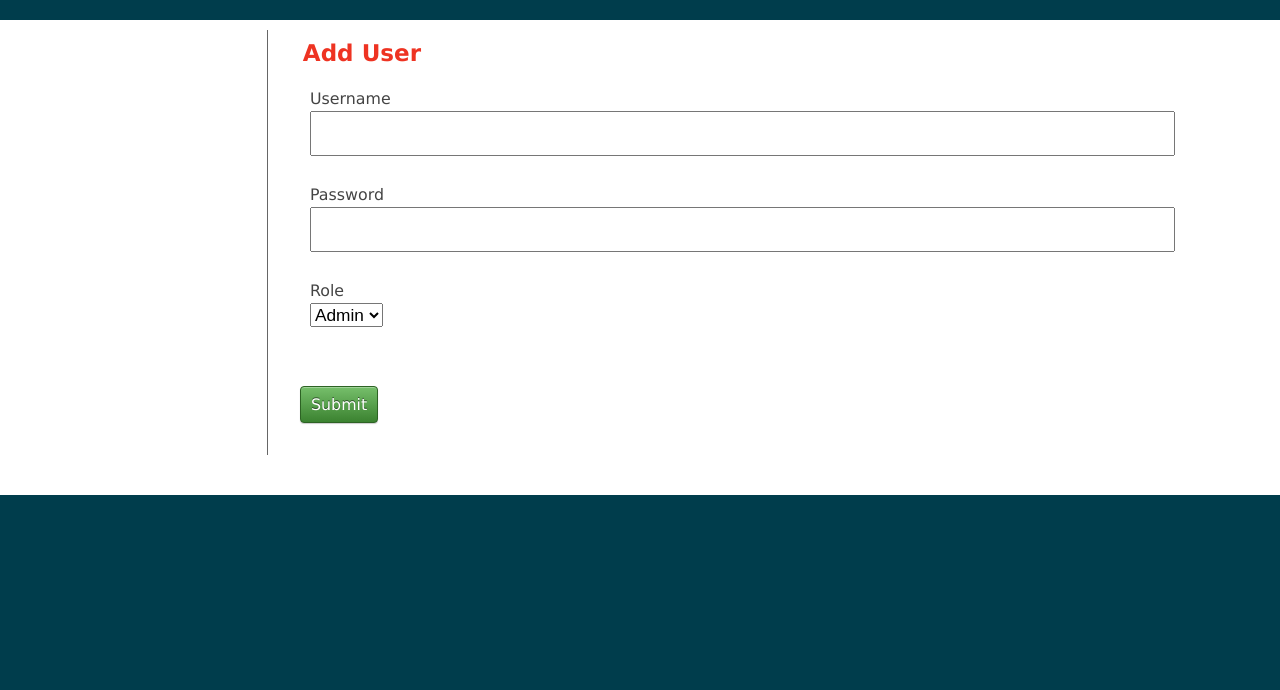
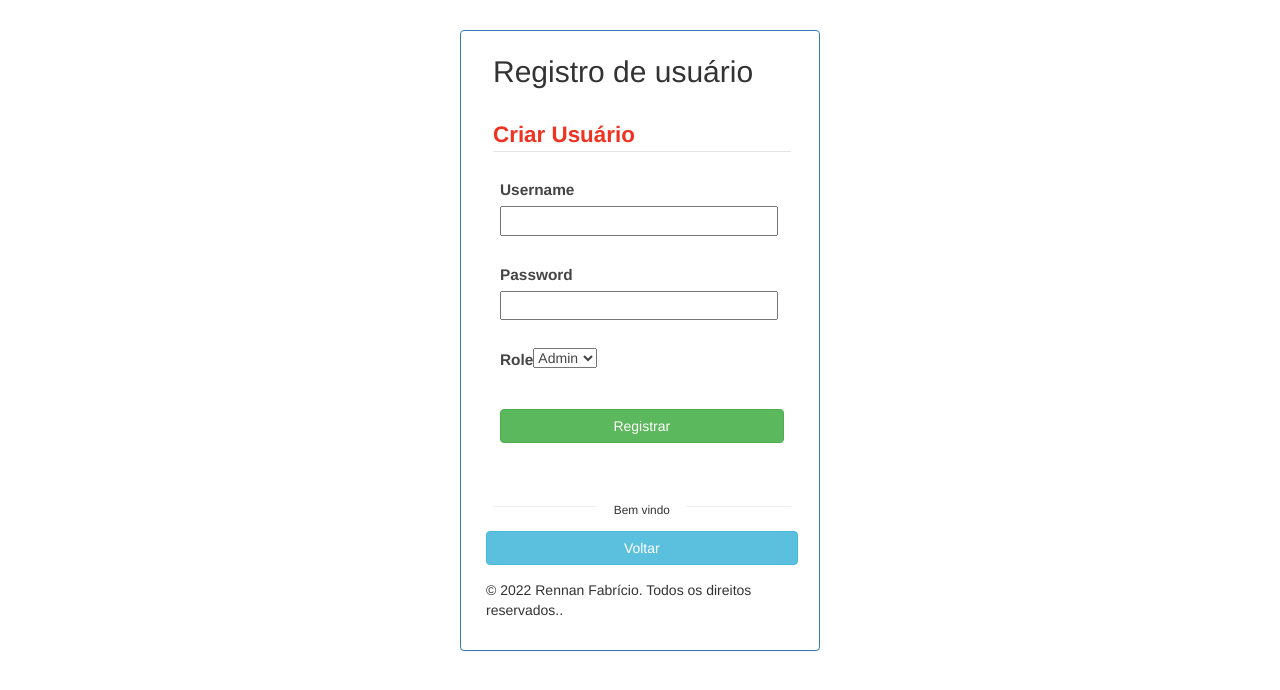
Before and after one commit to rennanf/BlogCake, a CakePHP app: the page made by cakephp-2.10.24/app/View/Users/add.ctp in a window 1280 px wide. Shown: the top 690 px of the page. Run offline with PHP 8.4 and a stand-in for CakePHP, Linux system fonts and the light colour scheme; the template is opened without the code that fills it, so the values that code supplies are empty; form fields are guessed from the names that the template uses; some libraries are stand-ins or nearby versions.

Commit message:
Início do front - PAGINA DE LOGIN/LOGOUT/CRIACAO

```diff
--- a/cakephp-2.10.24/app/View/Users/add.ctp
+++ b/cakephp-2.10.24/app/View/Users/add.ctp
@@ -1,8 +1,21 @@
-<!-- app/View/Users/add.ctp -->
-<div class="users form">
+
+<link href="//maxcdn.bootstrapcdn.com/bootstrap/3.3.0/css/bootstrap.min.css" rel="stylesheet" id="bootstrap-css">
+<script src="//maxcdn.bootstrapcdn.com/bootstrap/3.3.0/js/bootstrap.min.js"></script> <script src="//code.jquery.com/jquery-1.11.1.min.js"></script> <!------ Include the above in your HEAD tag ---------->
+<style>form { margin: 0px 10px; } h2 { margin-top: 2px; margin-bottom: 2px; } .container { max-width: 360px; } .divider { text-align: center; margin-top: 20px; margin-bottom: 5px; } .divider hr { margin: 7px 0px; width: 35%; } .left { float: left; } .right { float: right; }
+</style>
+<div class="container">
+	<div class="row">
+		<div class="panel panel-primary">
+			<div class="panel-body">
+				<form method="POST" action="#" role="form">
+					<div class="form-group">
+						<h2>Registro de usuário</h2>
+					</div>
+
+					<div >
 						<?php echo $this->Form->create('User'); ?>
 						<fieldset>
-		<legend><?php echo __('Add User'); ?></legend>
+							<legend><?php echo __('Criar Usuário'); ?></legend>
 							<?php echo $this->Form->input('username');
 							echo $this->Form->input('password');
 							echo $this->Form->input('role', array(
@@ -10,5 +23,22 @@
 							));
 							?>
 						</fieldset>
-	<?php echo $this->Form->end(__('Submit')); ?>
+<!--						--><?php //echo $this->Form->end(__('Submit')); ?>
+						<div class="form-group" style="padding-top: 12px;"> <button id="signinSubmit" type="submit" class="btn btn-success btn-block">Registrar</button>
+							<?php  $this->Form->end(__('add')); ?>
 						</div>
+					</div>
+
+
+					<div class="form-group divider">
+						<hr class="left">
+						<small>Bem vindo</small>
+						<hr class="right">
+					</div>
+					<p class="form-group"><a href="/users/login" class="btn btn-info btn-block">Voltar</a></p>
+					<p class="form-group">© 2022 Rennan Fabrício. Todos os direitos reservados.</a>.</p>
+				</form>
+			</div>
+		</div>
+	</div>
+</div>
--- a/cakephp-2.10.24/app/View/Users/login.ctp
+++ b/cakephp-2.10.24/app/View/Users/login.ctp
@@ -31,7 +31,7 @@
 						<small>Novo no blog?</small>
 						<hr class="right">
 					</div>
-					<p class="form-group"><a href="#" class="btn btn-info btn-block">Crie sua conta</a></p>
+					<p class="form-group"><a href="/users/add" class="btn btn-info btn-block">Crie sua conta</a></p>
 					<p class="form-group">© 2022 Rennan Fabrício. Todos os direitos reservados.</a>.</p>
 				</form>
 			</div>
--- a/cakephp-2.10.24/lib/Cake/Controller/Component/AuthComponent.php
+++ b/cakephp-2.10.24/lib/Cake/Controller/Component/AuthComponent.php
@@ -432,7 +432,7 @@ class AuthComponent extends Component {
 	protected function _setDefaults() {
 		$defaults = array(
 			'logoutRedirect' => $this->loginAction,
-			'authError' => __d('cake', 'You are not authorized to access that location.')
+			'authError' => __d('cake', 'Você não tem permissão para acessar este local.')
 		);
 		foreach ($defaults as $key => $value) {
 			if (!isset($this->{$key}) || $this->{$key} === true) {
```
Lines whose indentation alone changed are shown as unchanged.
